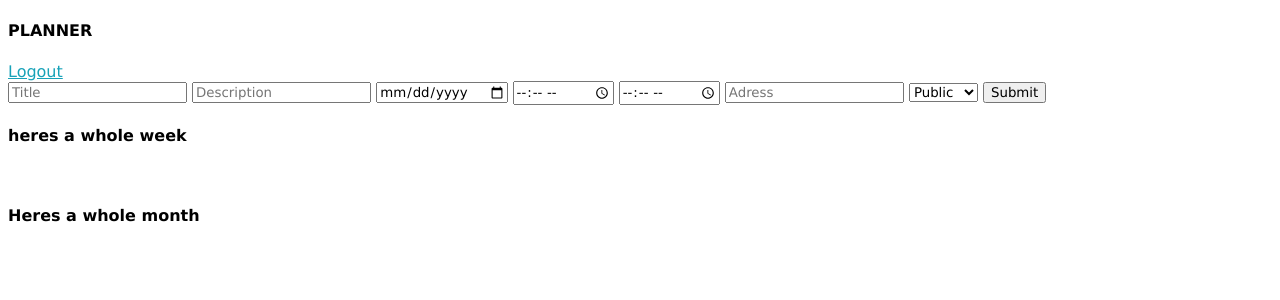
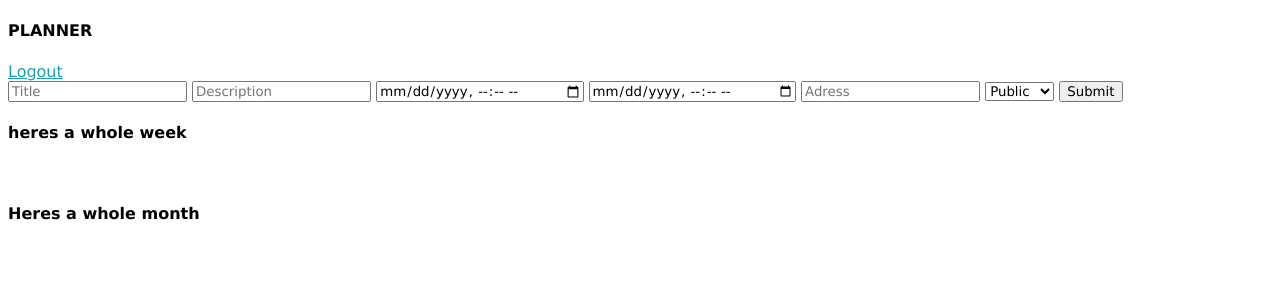
Before and after one commit to nheyland/MyWeek, a Django app: template planner/templates/planner.html in a window 1280 px wide. Shown: the top 300 px of the page. Run offline with Django 3.2, Linux system fonts and the light colour scheme; the template is opened without the code that fills it, so the values that code supplies are empty.

Commit message:
fixing db

```diff
--- a/planner/models.py
+++ b/planner/models.py
@@ -11,7 +11,6 @@ class Event(models.Model):
         User, related_name='created_event', on_delete=models.CASCADE)
     title = models.CharField(max_length=255)
     desc = models.CharField(max_length=255)
-    date = models.DateField()
     start_time = models.DateTimeField()
     end_time = models.DateTimeField()
     address = models.CharField(max_length=255, null=True)
--- a/planner/templates/details.html
+++ b/planner/templates/details.html
@@ -38,6 +38,7 @@
             .addTo(map);
 
         });
+
     </script>
 </body>
 
--- a/planner/templates/planner.html
+++ b/planner/templates/planner.html
@@ -19,9 +19,8 @@
         {% csrf_token %}
         <input type="text" placeholder="Title" name="title">
         <input type="text" placeholder="Description" name="desc">
-        <input type="date" placeholder="YYYY-MM-DD" name="date">
-        <input type="time" placeholder="YYYY-MM-DD HH:MM" name="start_time">
-        <input type="time" placeholder="YYYY-MM-DD HH:MM" name="end_time">
+        <input type="datetime-local" placeholder="YYYY-MM-DD HH:MM" name="start_time">
+        <input type="datetime-local" placeholder="YYYY-MM-DD HH:MM" name="end_time">
         <input type="text" placeholder="Adress" name="address">
         <select name="public">
             <option value="True">Public</option>
@@ -34,7 +33,6 @@
     {{week | safe }}
     <br>
 
-
     <h4>Heres a whole month </h4>
     {{cal | safe}}
 </body>
--- a/planner/utils.py
+++ b/planner/utils.py
@@ -10,9 +10,6 @@ class Calendar(HTMLCalendar):
         self.month = month
 
     def formatmonthname(self, theyear, themonth, withyear=True):
-        """
-        Return a month name as a table row.
-        """
         if withyear:
             s = '%s %s' % (month_name[themonth], theyear)
         else:
--- a/planner/views.py
+++ b/planner/views.py
@@ -18,13 +18,13 @@ def planner(request):
     if not 'user_id' in request.session.keys():
         return redirect('/')
     context = {
-        'events': Event.objects.all()}
+        'events': Event.objects.all()
+    }
     # Month
     d = get_date(request.GET.get('day', None))
     cal = Calendar(d.year, d.month)
     cal.setfirstweekday(6)
     context['cal'] = cal.whole_month(withyear=True)
-
     context['week'] = cal.whole_week(d.day)
 
     return render(request, 'planner.html', context)
@@ -38,7 +38,6 @@ def create_event(request):
         created_by=User.objects.get(id=request.session['user_id']),
         title=x['title'],
         desc=x['desc'],
-        date=x['date'],
         start_time=x['start_time'],
         end_time=x['end_time'],
         public=x['public'],
```
Also changed, not shown: db.sqlite3, planner/migrations/0004_remove_event_date.py (added), planner/static/css/style.css (line endings or trailing spaces).
